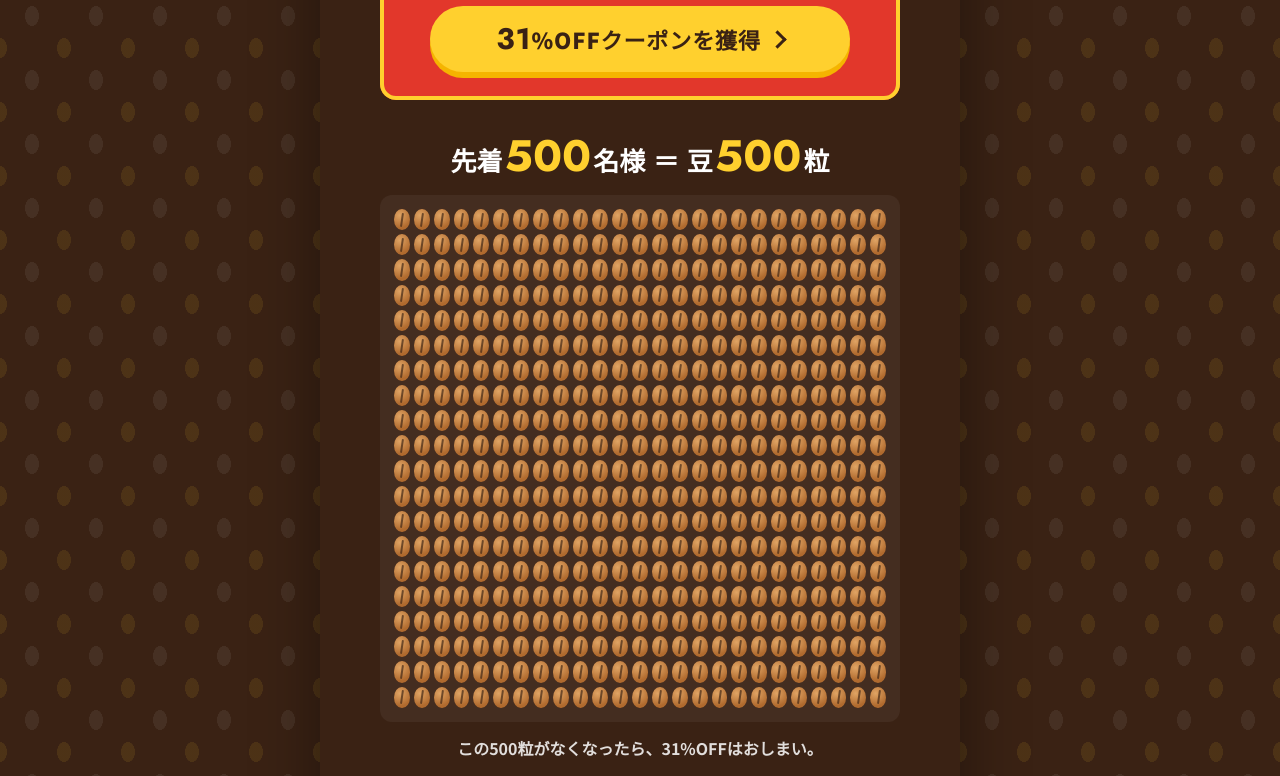
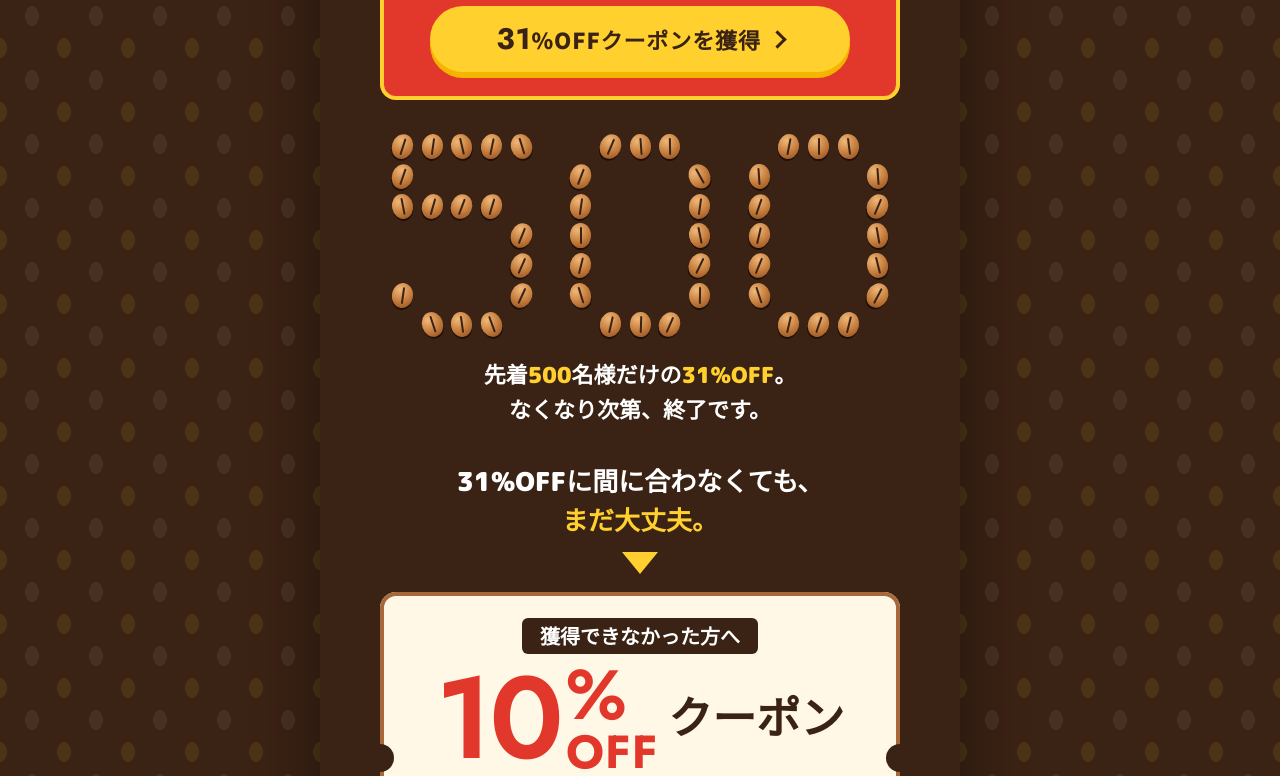
Before and after one commit to greentuushou-arch/sawai-mameta-birthday-2026, a plain HTML site: page index.html in a window 1280 px wide. Shown: the part 1680-2456 px from the top of the page. Drawn offline with Linux system fonts and the light colour scheme; animation ran at ten frames a second.

Commit message:
feat: 先着500名の見せ方をコーヒー豆で描く「500」に変更
Co-Authored-By: Claude Opus 5.5 <noreply@anthropic.com>

```diff
--- a/index.html
+++ b/index.html
@@ -128,11 +128,15 @@ i{font-style:normal}
 .beans{margin:34px auto 0;max-width:520px}
 .beans__h{font-family:var(--round);font-weight:900;font-size:26px;line-height:1.5}
 .beans__h b{font-family:var(--num);font-weight:700;font-size:44px;color:var(--yl);margin:0 2px;line-height:1}
-.beans__grid{display:grid;grid-template-columns:repeat(25,1fr);gap:4px;margin-top:14px;padding:14px;background:#ffffff0d;border-radius:12px}
-.bean{aspect-ratio:3/4;border-radius:50%;background:radial-gradient(circle at 35% 30%,#e0a464,#b06a2e 70%);position:relative;opacity:.25;transform:scale(.6);transition:opacity .3s,transform .3s}
-.bean::after{content:"";position:absolute;left:46%;top:18%;bottom:18%;width:1.5px;background:#3a2214aa;border-radius:2px;transform:rotate(8deg)}
-.bean.on{opacity:1;transform:scale(1)}
-.beans__cap{margin-top:12px;font-size:16px;font-weight:700;color:#ffffffd9}
+.beans__grid{display:grid;grid-template-columns:repeat(17,1fr);gap:5px;margin:20px auto 0;max-width:500px}
+.beans__grid>span{aspect-ratio:1}
+.bean{display:block;width:100%;aspect-ratio:1;position:relative;opacity:0;transform:translate(var(--x),var(--y)) rotate(var(--r0)) scale(.5);
+  transition:transform .9s cubic-bezier(.2,1.3,.4,1),opacity .4s;transition-delay:var(--d)}
+.bean::before{content:"";position:absolute;inset:0 8%;border-radius:50%;background:radial-gradient(circle at 35% 28%,#f0b878,#c27a3a 55%,#8a4a1e);transform:rotate(var(--r));box-shadow:0 2px 0 #1d1009}
+.bean::after{content:"";position:absolute;left:48%;top:16%;bottom:16%;width:2px;margin-left:-1px;border-radius:2px;background:#3a2214;transform:rotate(var(--r)) translateX(1px) skewY(8deg)}
+.beans.go .bean{opacity:1;transform:none}
+.beans__cap{margin-top:20px;font-family:var(--round);font-weight:900;font-size:22px;line-height:1.6}
+.beans__cap em{font-style:normal;color:var(--yl)}
 
 .arrow{margin:34px auto 0;max-width:520px}
 .arrow p{font-family:var(--round);font-weight:900;font-size:26px;line-height:1.5}
@@ -246,8 +250,9 @@ i{font-style:normal}
   .tk--10 .off{font-size:96px}
   .tk--10 .tk__off .c{font-size:36px}
   .btn{font-size:19px}
-  .beans__grid{gap:3px;padding:10px}
+  .beans__grid{gap:2px}
   .beans__h{font-size:22px}.beans__h b{font-size:38px}
+  .beans__cap{font-size:19px}
   .arrow p{font-size:22px}
   .steps{gap:8px}
   .steps li{font-size:15px;padding:14px 4px 12px}
@@ -328,9 +333,8 @@ i{font-style:normal}
     </div>
 
     <div class="beans" id="beans">
-      <p class="beans__h">先着<b>500</b>名様 ＝ 豆<b>500</b>粒</p>
-      <div class="beans__grid" id="beans-grid" aria-hidden="true"></div>
-      <p class="beans__cap"><span class="nw">この500粒がなくなったら、</span><span class="nw">31%OFFはおしまい。</span></p>
+      <div class="beans__grid" id="beans-grid" role="img" aria-label="コーヒー豆で描いた500"></div>
+      <p class="beans__cap"><span class="nw">先着<em>500</em>名様だけの</span><span class="nw"><em>31%OFF</em>。</span><br><span class="nw">なくなり次第、終了です。</span></p>
     </div>
 
     <div class="arrow">
@@ -449,13 +453,20 @@ i{font-style:normal}
   }
   tick();
 
-  // ===== 500粒 =====
-  var g=$('beans-grid'),h='';for(var i=0;i<500;i++)h+='<i class="bean"></i>';g.innerHTML=h;
-  var beans=g.children,filled=false;
-  new IntersectionObserver(function(es,o){es.forEach(function(e){
-    if(!e.isIntersecting||filled)return;filled=true;o.disconnect();
-    var k=0;(function step(){for(var j=0;j<20&&k<500;j++,k++)beans[k].classList.add('on');if(k<500)requestAnimationFrame(step)})();
-  })},{threshold:.3}).observe(g);
+  // ===== 豆で描く「500」(5x7ドット×3桁、桁間1列) =====
+  var D5=['#####','#....','####.','....#','....#','#...#','.###.'],
+      D0=['.###.','#...#','#...#','#...#','#...#','#...#','.###.'];
+  var g=$('beans-grid'),h='';
+  for(var row=0;row<7;row++){
+    var line=D5[row]+'.'+D0[row]+'.'+D0[row];
+    for(var col=0;col<line.length;col++){
+      if(line[col]!=='#'){h+='<span></span>';continue}
+      var dx=(Math.random()*2-1)*260,dy=-160-Math.random()*260;
+      h+='<i class="bean" style="--x:'+dx.toFixed(0)+'px;--y:'+dy.toFixed(0)+'px;--r0:'+(Math.random()*360|0)+'deg;--r:'+(Math.random()*60-30|0)+'deg;--d:'+(col*.03+Math.random()*.25).toFixed(2)+'s"></i>';
+    }
+  }
+  g.innerHTML=h;
+  new IntersectionObserver(function(es,o){if(es[0].isIntersecting){$('beans').classList.add('go');o.disconnect()}},{threshold:.4}).observe(g);
 
   // ===== 下部バー =====
   var bar=$('bar'),fvc=document.querySelector('.fvc'),cpn=$('coupon');
```
